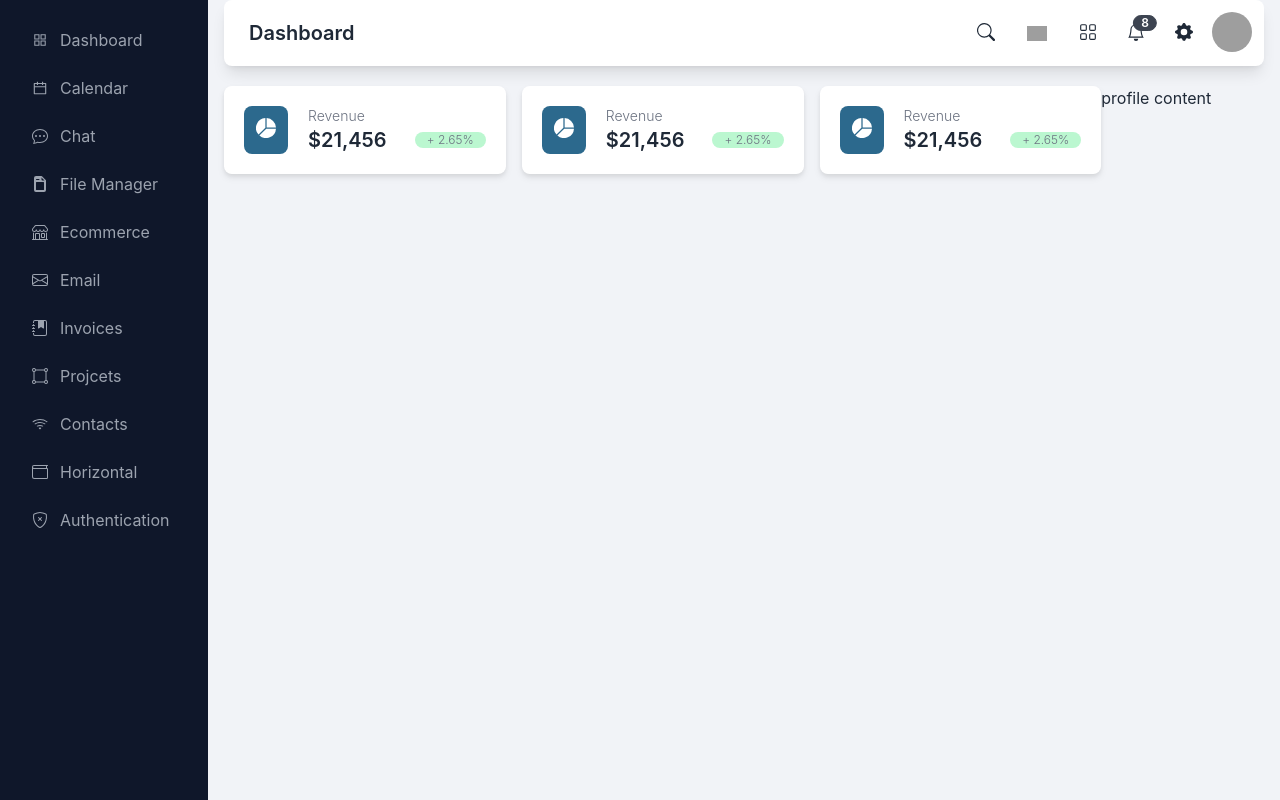
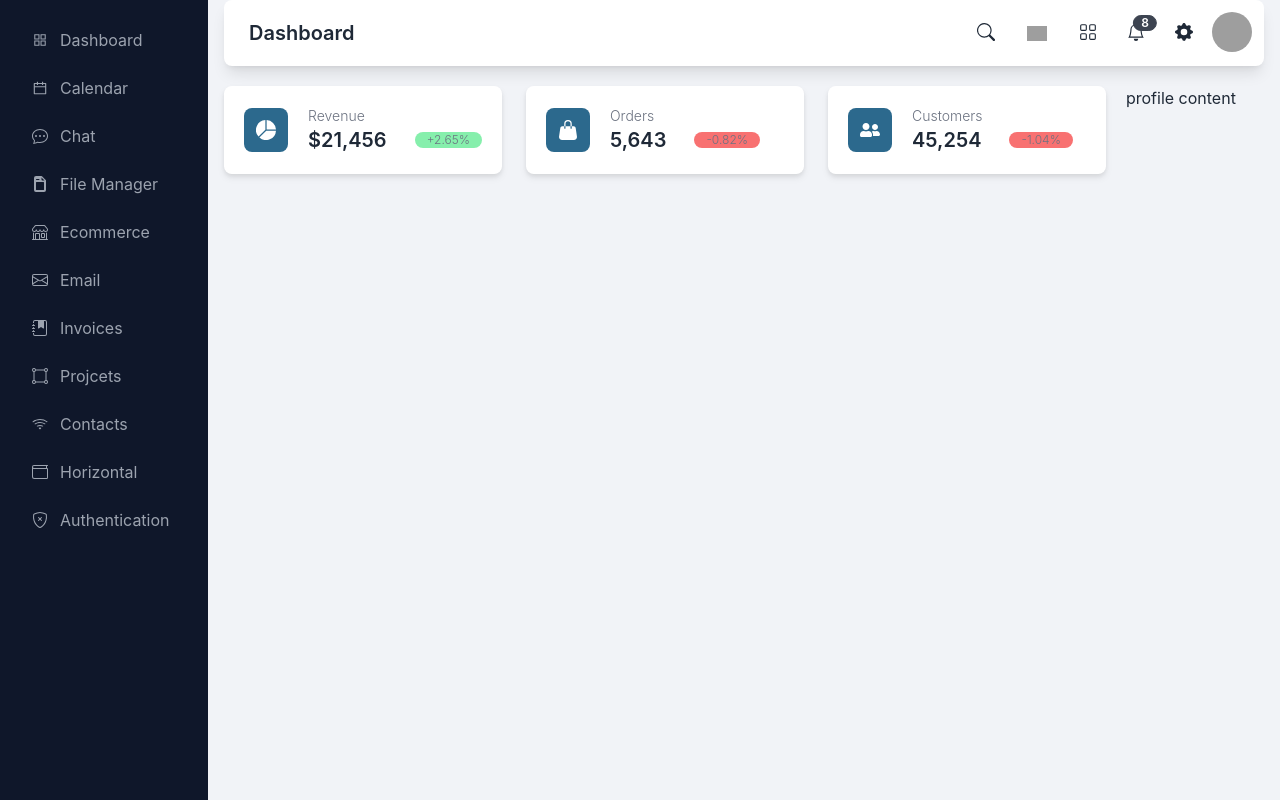
Before and after one commit to sh-mihad/fitPeo-Dashboard, a React (Create React App) app: page / in a window 1280 px wide. Built offline with nearby package versions, Linux system fonts and the light colour scheme; grey boxes are pictures that could not be loaded.

Commit message:
summary-card designe done in dynamicly

```diff
--- a/src/Component/SummaryCard/SummaryCard.jsx
+++ b/src/Component/SummaryCard/SummaryCard.jsx
@@ -1,17 +1,34 @@
 import React from 'react';
-import { BsFillPieChartFill } from "react-icons/bs";
+import { BsFillPieChartFill,BsHandbagFill } from "react-icons/bs";
+import { FaUserFriends } from "react-icons/fa";
 
 
-const SummaryCard = ({icon,title,actualData,percantige})=>{
+const SummaryCard = ({title,actualData,percantige})=>{
+
+    console.log(parseFloat(percantige))
     return (
         <div className='flex bg-white p-5  rounded-lg gap-5 drop-shadow-md'>
-            <div className='p-3 rounded-lg bg-[#2c698d] text-xl text-white'><BsFillPieChartFill/></div>
+            <div className='p-3 rounded-lg bg-[#2c698d] text-xl text-white self-center'>
+
+               {
+                title === "Revenue" && < BsFillPieChartFill/>
+
+               }
+               {
+                title === "Orders" && < BsHandbagFill/>
+
+               }
+               {
+                title === "Customers" && < FaUserFriends/>
+
+               }
+               </div>
 
             <div>
-            <p className='text-sm font-light text-gray-500 '>Revenue</p>
+            <p className='text-sm font-light text-gray-500 '>{title}</p>
             <div className='flex gap-7 items-center'>
-            <h6 className='text-xl font-semibold'>$21,456</h6>
-            <p className='text-xs font-light text-gray-500 bg-green-200 px-3 rounded-lg'>+ 2.65%</p>
+            <h6 className='text-xl font-semibold'>{actualData}</h6>
+            <p className={`text-xs font-light text-gray-500 bg-green-200 px-3 rounded-lg ${parseFloat(percantige)<1 ? "bg-red-400 text-black" : "bg-green-300"}`}>{percantige}</p>
             </div>
 
             </div>
--- a/src/Pages/Dashboard/Dashboard.jsx
+++ b/src/Pages/Dashboard/Dashboard.jsx
@@ -1,13 +1,14 @@
 import React from 'react';
 import SummaryCard from '../../Component/SummaryCard/SummaryCard';
+import { BsFillPieChartFill } from "react-icons/bs";
 
 const Dashboard = () => {
     return (
-        <div className='block lg:flex '>
-            <div className='grid grid-cols-1 lg:grid-cols-3 gap-4'>
-                <SummaryCard/>
-                <SummaryCard/>
-                <SummaryCard/>
+        <div className='block lg:flex gap-5'>
+            <div className='grid grid-cols-1 lg:grid-cols-3 gap-6 '>
+                <SummaryCard  title={"Revenue"} actualData={"$21,456"} percantige={"+2.65%"}/>
+                <SummaryCard title={"Orders"} actualData={"5,643"} percantige={"-0.82%"}/>
+                <SummaryCard title={"Customers"} actualData={"45,254"} percantige={"-1.04%"}/>
             </div>
             <div>profile content</div>
         </div>
```
